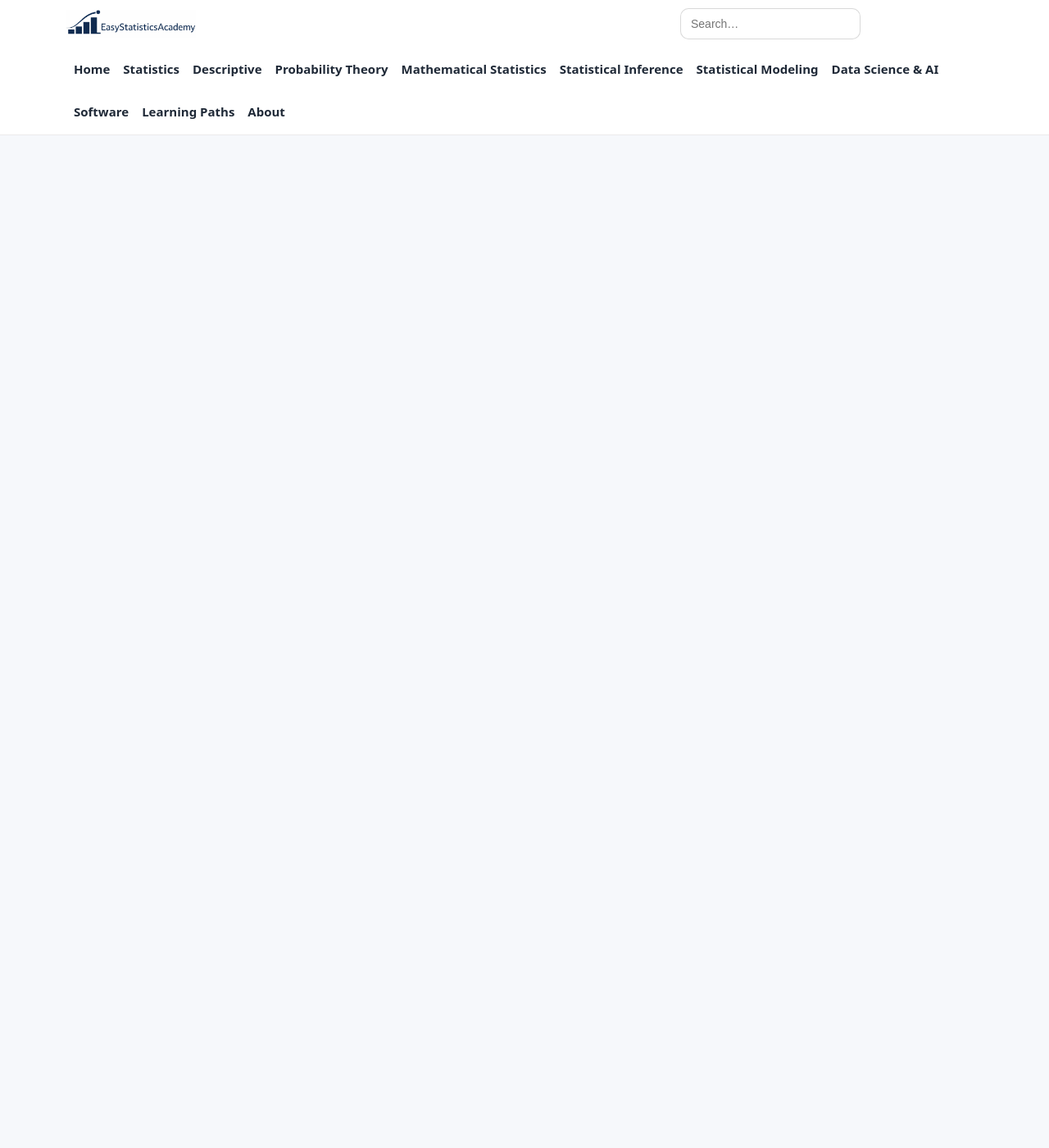
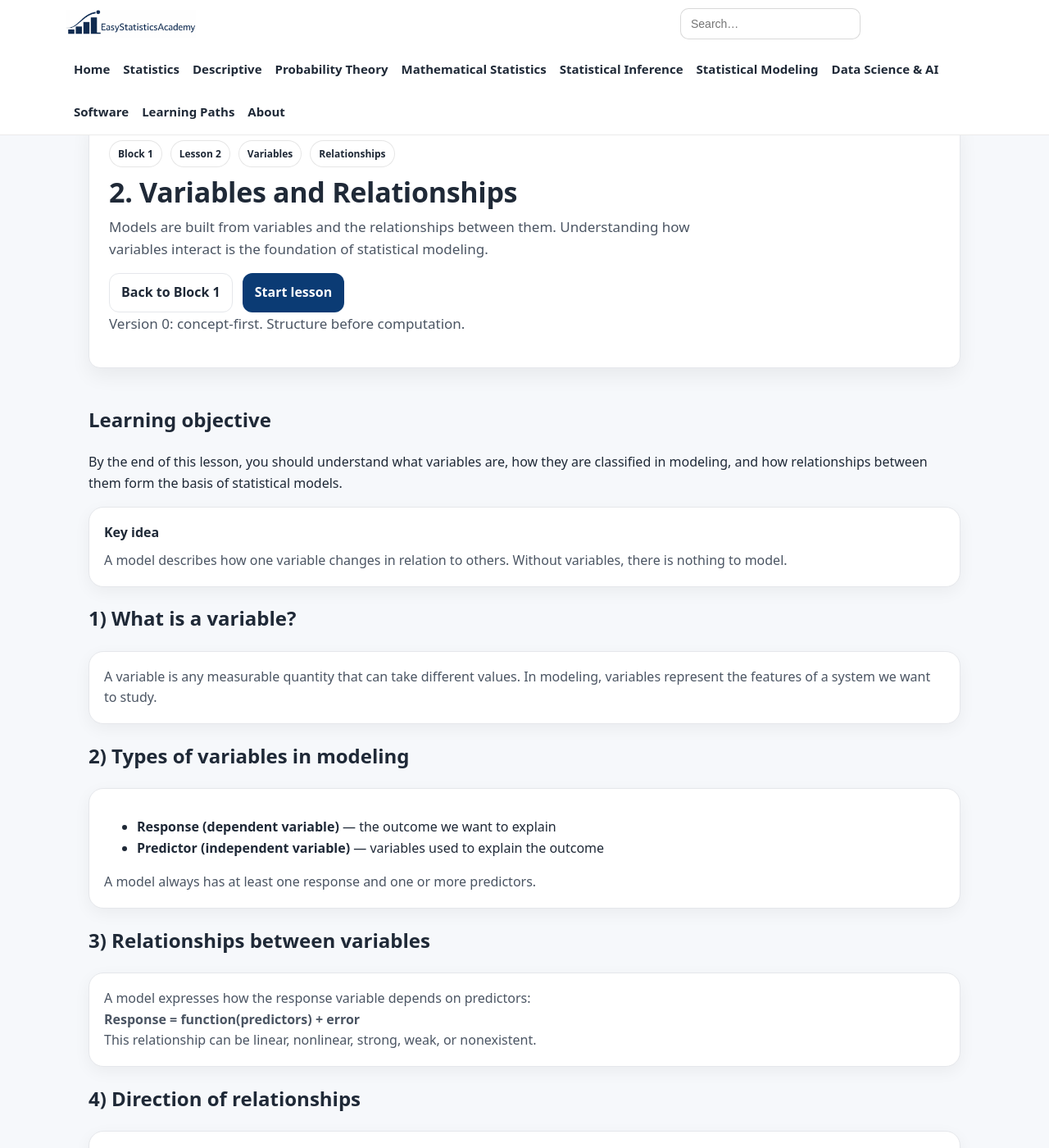
Before and after one commit to ammar-homaida-statistics/easystatisticsacademy, a Jekyll site: the page built from modeling/foundations/variables/index.md, in a window 1280 px wide and 1400 px high, scrolled down 270 px. Shown: the whole window at 82% size. Built offline with Jekyll 4.4.1, drawn with Linux system fonts in a browser that asks for light colours; our own code applies the rules of GitHub Pages for plain Markdown files; before the commit the page ends 900 px from its top, so only the background shows below that; some of the changed text lies outside the part shown.

Commit message:
Add lesson content

```diff
--- a/modeling/foundations/variables/index.md
+++ b/modeling/foundations/variables/index.md
@@ -1 +1,175 @@
-coming soon
+---
+layout: default
+title: 2. Variables and Relationships
+permalink: /modeling/foundations/variables/
+sidebar: false
+---
+
+<!-- UNDER CONSTRUCTION -->
+<section class="section section-slim">
+  <div class="callout" style="background:#fff4e5; border:2px solid #ff9800; padding:2rem; border-radius:12px;">
+    <h2 style="color:#e65100;">🚧 Lesson Under Construction</h2>
+    <p>
+      Version 0 focuses on how variables define relationships in models.
+      Visual intuition and software examples will be added later.
+    </p>
+  </div>
+</section>
+
+<!-- ✅ Update last visited lesson -->
+<script>
+(function () {
+  localStorage.setItem("esa_continue_modeling_foundations_lesson_v0", JSON.stringify({
+    url: "/modeling/foundations/variables/",
+    label: "Lesson 2 — Variables and Relationships",
+    ts: Date.now()
+  }));
+})();
+</script>
+
+<!-- HERO -->
+<section class="hero hero-section">
+  <div class="hero-card">
+
+    <div class="badge-row">
+      <span class="badge">Block 1</span>
+      <span class="badge">Lesson 2</span>
+      <span class="badge">Variables</span>
+      <span class="badge">Relationships</span>
+    </div>
+
+    <h1>2. Variables and Relationships</h1>
+
+    <p class="lead">
+      Models are built from variables and the relationships between them.
+      Understanding how variables interact is the foundation of statistical modeling.
+    </p>
+
+    <div class="hero-actions">
+      <a class="btn btn-outline" href="/modeling/foundations/">Back to Block 1</a>
+      <a class="btn" href="#lesson">Start lesson</a>
+    </div>
+
+    <p class="muted-mini">
+      Version 0: concept-first. Structure before computation.
+    </p>
+
+  </div>
+</section>
+
+<!-- LESSON -->
+<section class="section" id="lesson">
+
+  <h2>Learning objective</h2>
+  <p>
+    By the end of this lesson, you should understand what variables are,
+    how they are classified in modeling, and how relationships between them
+    form the basis of statistical models.
+  </p>
+
+  <div class="card">
+    <h3>Key idea</h3>
+    <p>
+      A model describes how one variable changes in relation to others.
+      Without variables, there is nothing to model.
+    </p>
+  </div>
+
+  <h2>1) What is a variable?</h2>
+  <div class="card">
+    <p>
+      A variable is any measurable quantity that can take different values.
+      In modeling, variables represent the features of a system we want to study.
+    </p>
+  </div>
+
+  <h2>2) Types of variables in modeling</h2>
+  <div class="card">
+    <ul>
+      <li><strong>Response (dependent variable)</strong> — the outcome we want to explain</li>
+      <li><strong>Predictor (independent variable)</strong> — variables used to explain the outcome</li>
+    </ul>
+    <p>
+      A model always has at least one response and one or more predictors.
+    </p>
+  </div>
+
+  <h2>3) Relationships between variables</h2>
+  <div class="card">
+    <p>
+      A model expresses how the response variable depends on predictors:
+    </p>
+    <p><strong>Response = function(predictors) + error</strong></p>
+    <p>
+      This relationship can be linear, nonlinear, strong, weak, or nonexistent.
+    </p>
+  </div>
+
+  <h2>4) Direction of relationships</h2>
+  <div class="card">
+    <ul>
+      <li><strong>Positive relationship</strong> — as X increases, Y increases</li>
+      <li><strong>Negative relationship</strong> — as X increases, Y decreases</li>
+      <li><strong>No relationship</strong> — no clear pattern</li>
+    </ul>
+  </div>
+
+  <h2>5) Strength of relationships</h2>
+  <div class="card">
+    <p>
+      Some relationships are clear and strong, others are weak and noisy.
+      Modeling helps quantify and understand this strength.
+    </p>
+  </div>
+
+  <h2>6) Correlation vs causation</h2>
+  <div class="card">
+    <p>
+      A relationship between variables does not imply that one causes the other.
+      Models capture association, not necessarily causality.
+    </p>
+  </div>
+
+  <h2>7) Example</h2>
+  <div class="card">
+    <p>
+      Suppose we model exam score using study hours:
+    </p>
+    <p><strong>Score = β₀ + β₁ × Hours + error</strong></p>
+    <p>
+      Hours is the predictor, score is the response.
+      The model describes how score changes with study time.
+    </p>
+  </div>
+
+  <h2>8) Why this matters</h2>
+  <div class="card">
+    <p>
+      Misunderstanding variables leads to incorrect models,
+      wrong interpretations, and misleading conclusions.
+    </p>
+  </div>
+
+  <div class="card">
+    <h3>Outcome of this lesson</h3>
+    <ul>
+      <li>Define variables in modeling</li>
+      <li>Distinguish response vs predictors</li>
+      <li>Understand relationships between variables</li>
+      <li>Recognize direction and strength of relationships</li>
+      <li>Avoid confusing correlation with causation</li>
+    </ul>
+  </div>
+
+  <div class="card">
+    <h3>Next step</h3>
+    <p>
+      Now we separate what models can explain from what they cannot:
+      signal vs noise.
+    </p>
+    <a class="btn" href="/modeling/foundations/signal-noise/">
+      Next lesson: Signal vs Noise →
+    </a>
+  </div>
+
+</section>
```
